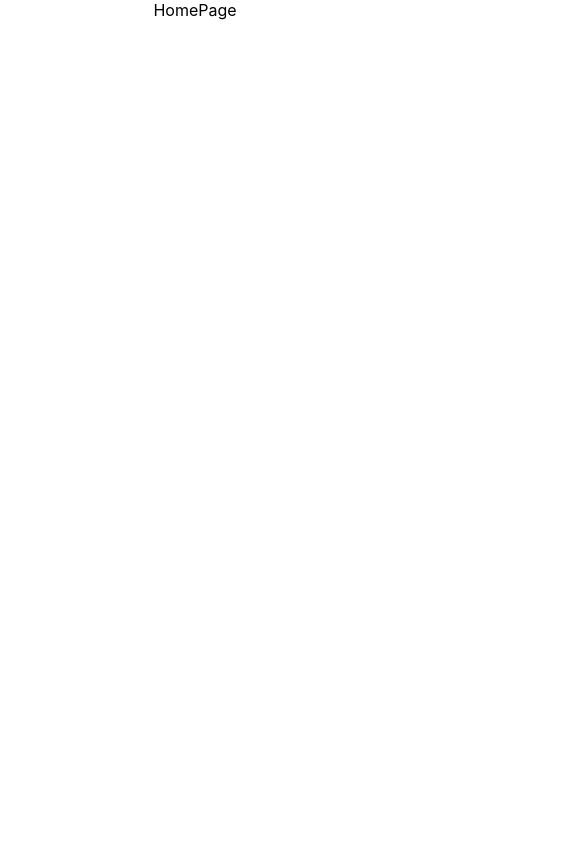
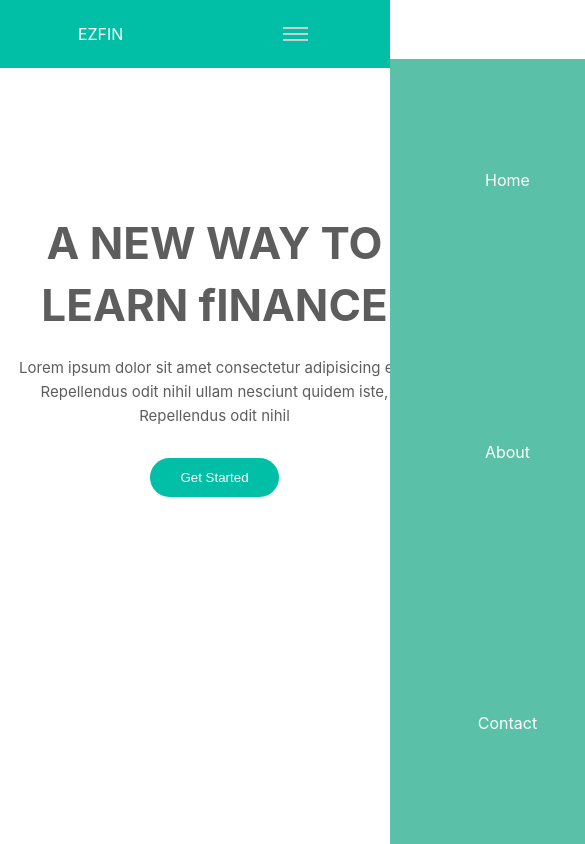
Before and after one commit to abhishekpatelmc/hacksix, a React (Create React App) app: page / in a window 390 px wide. Shown: the top 844 px of the page, 585 px wide, since content can reach past the window. Built offline with nearby package versions, Linux system fonts and the light colour scheme.

Commit message:
Added Navbar and landing page -- not final

```diff
--- a/src/components/HomePage/HomePage.js
+++ b/src/components/HomePage/HomePage.js
@@ -1,9 +1,27 @@
-import React from 'react'
+import React from "react";
+import Navbar from "../../components/Navbar/Navbar";
+import "./Homepage.css";
+import imagelogo from "../../asset/img/undraw_savings_re_eq4w.svg";
 
 function HomePage() {
   return (
-    <div>HomePage</div>
-  )
+    <div>
+      <Navbar />
+      <div className="landingContainer">
+        <div className="landingInfo">
+          <h1>A NEW WAY TO LEARN fINANCE</h1>
+          <p>
+            Lorem ipsum dolor sit amet consectetur adipisicing elit. Repellendus
+            odit nihil ullam nesciunt quidem iste, Repellendus odit nihil
+          </p>
+          <button>Get Started</button>
+        </div>
+        <div className="landingImg">
+          <img src={imagelogo} alt="LandingImage" />
+        </div>
+      </div>
+    </div>
+  );
 }
 
-export default HomePage
+export default HomePage;
--- /dev/null
+++ b/src/components/HomePage/Homepage.css
@@ -0,0 +1,48 @@
+.landingContainer {
+  position: relative;
+  width: 1170px;
+  padding-right: 15px;
+  padding-left: 15px;
+  margin: auto;
+  margin-top: 4%;
+}
+
+.landingInfo {
+  width: 35%;
+  float: left;
+  margin-top: 130px;
+}
+
+.landingInfo h1 {
+  font-size: 44px;
+  margin: 0 0 20px;
+  line-height: 1.4;
+  color: #5d5d5d;
+}
+
+.landingInfo p {
+  margin: 0;
+  line-height: 1.6;
+  font-size: 15px;
+  color: #5d5d5d;
+}
+
+.landingInfo button {
+  border: 0;
+  border-radius: 20px;
+  padding: 12px 30px;
+  margin-top: 30px;
+  cursor: pointer;
+  color: #fff;
+  background-color: RGB(0, 191, 166);
+}
+
+.landingImg {
+  width: 50%;
+  float: right;
+  margin-top: 35px;
+}
+
+.landingImg img {
+  max-width: 100%;
+}
--- /dev/null
+++ b/src/components/Navbar/Navbar.css
@@ -0,0 +1,81 @@
+*,
+*::after,
+*::before {
+  margin: 0;
+  box-sizing: border-box;
+}
+html {
+  font-size: 62.5%;
+}
+body {
+  font-size: 1.6rem;
+}
+li {
+  list-style: none;
+}
+a {
+  text-decoration: none;
+  color: white;
+}
+
+.nav {
+  display: flex;
+  align-items: center;
+  justify-content: space-around;
+  height: 8vh;
+  background: RGB(0, 191, 166);
+}
+.nav__brand {
+  text-transform: uppercase;
+}
+
+.nav__menu {
+  display: flex;
+  align-items: center;
+  justify-content: space-around;
+  gap: 3rem;
+}
+.nav__toggler {
+  display: none;
+}
+.nav__toggler div {
+  width: 2.5rem;
+  height: 0.2rem;
+  margin: 0.4rem;
+  background: rgb(204, 204, 204);
+  transition: 0.3s ease-in;
+}
+
+@media screen and (max-width: 768px) {
+  .nav__toggler {
+    display: block;
+    cursor: pointer;
+  }
+  .nav__menu {
+    position: fixed;
+    top: 7vh;
+    right: 0;
+    height: 93vh;
+    width: 50vw;
+    background: rgb(91, 192, 168);
+    flex-direction: column;
+    transform: translateX(100%);
+    transition: 0.5s ease-in;
+  }
+}
+/* Active Class */
+.nav__active {
+  transform: translateX(0%);
+}
+
+/* Toggle Icon Animation */
+
+.toggle .line1 {
+  transform: rotate(-45deg) translate(-4px, 5px);
+}
+.toggle .line2 {
+  opacity: 0;
+}
+.toggle .line3 {
+  transform: rotate(45deg) translate(-4px, -5px);
+}
--- /dev/null
+++ b/src/components/Navbar/Navbar.jsx
@@ -0,0 +1,48 @@
+import React, { useState } from "react";
+import "./Navbar.css";
+
+function Navbar() {
+  const [active, setActive] = useState("nav__menu");
+  const [icon, setIcon] = useState("nav__toggler");
+  const navToggle = () => {
+    if (active === "nav__menu") {
+      setActive("nav__menu nav__active");
+    } else setActive("nav__menu");
+
+    // Icon Toggler
+    if (icon === "nav__toggler") {
+      setIcon("nav__toggler toggle");
+    } else setIcon("nav__toggler");
+  };
+  return (
+    <nav className="nav">
+      <a href="#" className="nav__brand">
+        EZfin
+      </a>
+      <ul className={active}>
+        <li className="nav__item">
+          <a href="#" className="nav__link">
+            Home
+          </a>
+        </li>
+        <li className="nav__item">
+          <a href="#" className="nav__link">
+            About
+          </a>
+        </li>
+        <li className="nav__item">
+          <a href="#" className="nav__link">
+            Contact
+          </a>
+        </li>
+      </ul>
+      <div onClick={navToggle} className={icon}>
+        <div className="line1"></div>
+        <div className="line2"></div>
+        <div className="line3"></div>
+      </div>
+    </nav>
+  );
+}
+
+export default Navbar;
```
Also changed, not shown: src/asset/img/undraw_Savings_re_eq4w.png (added), src/asset/img/undraw_savings_re_eq4w.svg (added).
